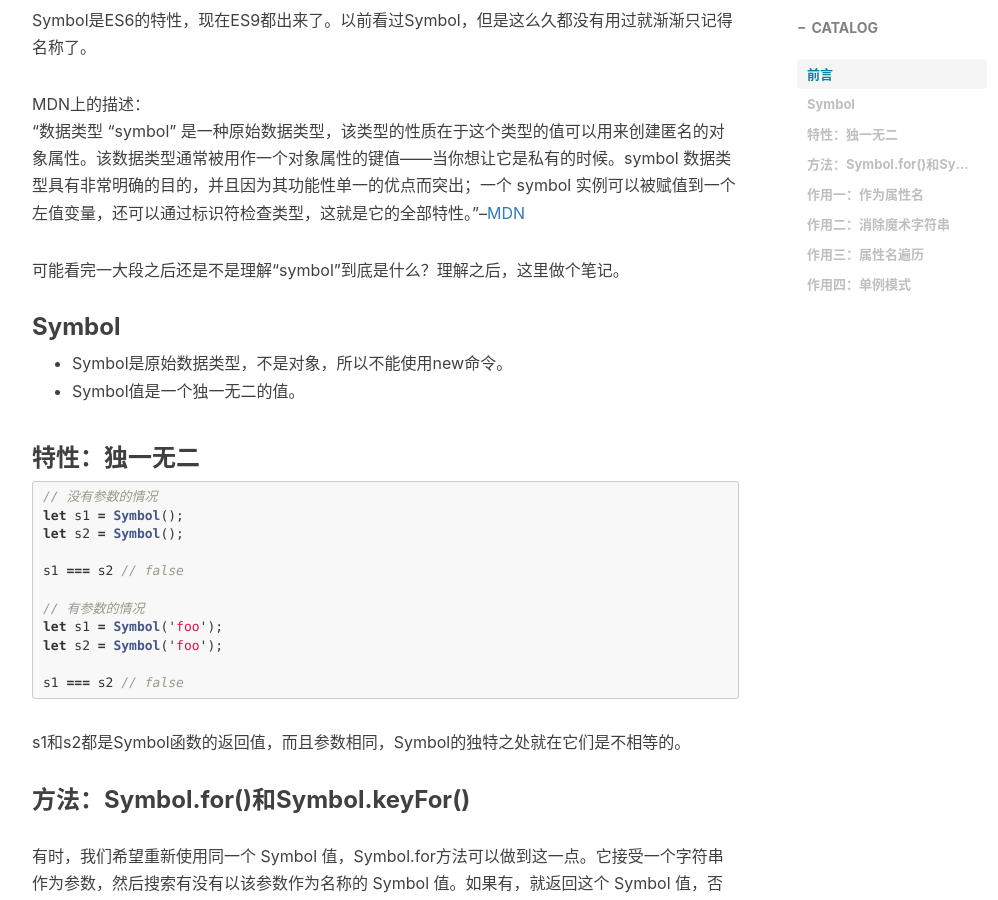
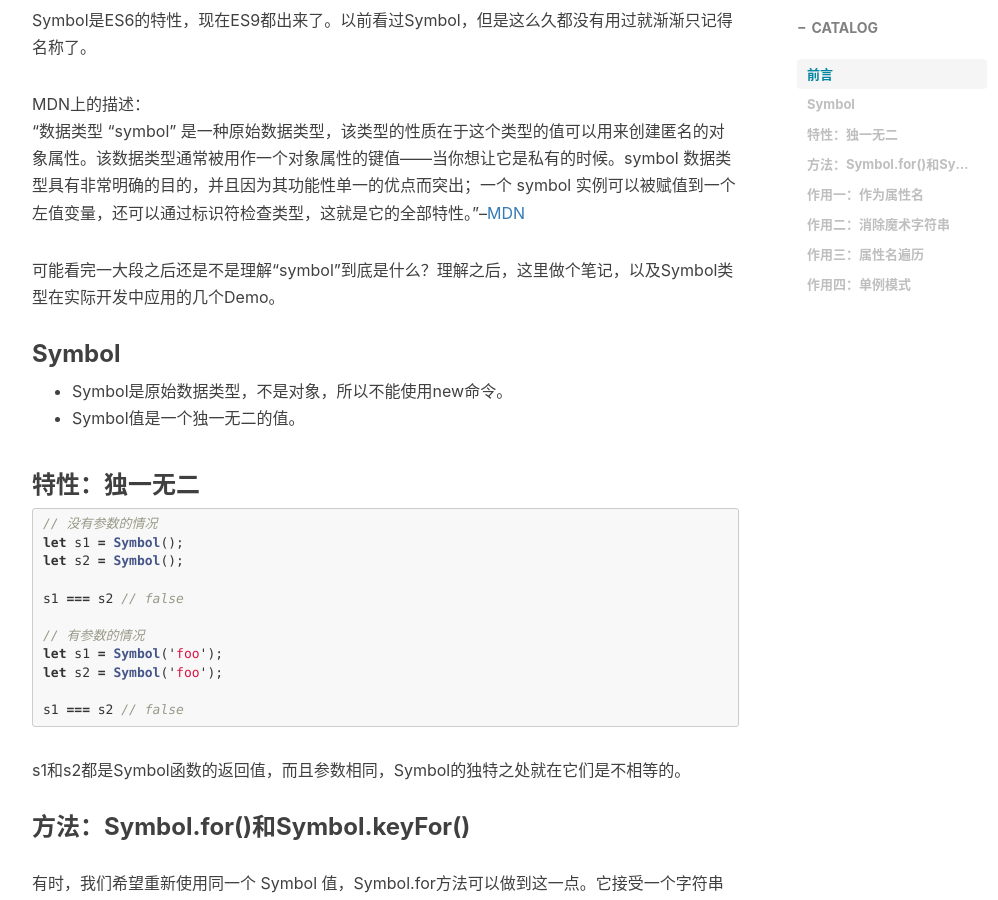
Before and after one commit to IdeaEcho/IdeaEcho.github.io, a Jekyll site: the page built from _posts/2019-4-15-symbol.md, in a window 1280 px wide and 900 px high, scrolled down 563 px. Shown: the whole window, without its empty margins (233-1231 px from the left). Built offline with Jekyll 4.4.1, drawn with Linux system fonts in a browser that asks for light colours; nearby versions of some CDN libraries; comment, search, counter and statistics services are not loaded.

Commit message:
chore:修改基本信息

```diff
--- a/_config.yml
+++ b/_config.yml
@@ -5,7 +5,7 @@
 SEOTitle: 陈淑瑶的博客 | Csy Blog
 header-img: img/home-bg2.jpg
 email: 6044407@qq.com
-description: "前端开发 | --- | 陈淑瑶，Web & Front-end Engineer | chenshuyao的个人博客呀"
+description: "前端开发 | 陈淑瑶，Web & Front-end Engineer | chenshuyao的个人博客呀"
 keyword: "陈淑瑶, 橙鼠药, chenshuyao, csy, 陈淑瑶的博客, Csy Blog, 博客, 前端, Web, Css, Javascript, vue"
 url: "https://chenshuyao.cn"              # your host, for absolute URL
 baseurl: ""                             # for example, '/blog' if your blog hosted on 'host/blog'
@@ -26,8 +26,8 @@
 
 # Sidebar settings
 sidebar: true                           # whether or not using Sidebar.
-sidebar-about-description: "Web Developer <br/> ---"
-sidebar-avatar: /img/avatar.png      # use absolute URL, seeing it's used in both `/` and `/about/`
+sidebar-about-description: "Web Developer <br/> 盐与律己，甜以待人 "
+sidebar-avatar: /img/avatar.jpg      # use absolute URL, seeing it's used in both `/` and `/about/`
 
 
 # Featured Tags
--- a/_posts/2019-4-15-symbol.md
+++ b/_posts/2019-4-15-symbol.md
@@ -18,7 +18,7 @@
 MDN上的描述：
 “数据类型 “symbol” 是一种原始数据类型，该类型的性质在于这个类型的值可以用来创建匿名的对象属性。该数据类型通常被用作一个对象属性的键值——当你想让它是私有的时候。symbol 数据类型具有非常明确的目的，并且因为其功能性单一的优点而突出；一个 symbol 实例可以被赋值到一个左值变量，还可以通过标识符检查类型，这就是它的全部特性。”--[MDN](https://developer.mozilla.org/zh-CN/docs/Glossary/Symbol)
 
-可能看完一大段之后还是不是理解“symbol”到底是什么？理解之后，这里做个笔记。
+可能看完一大段之后还是不是理解“symbol”到底是什么？理解之后，这里做个笔记，以及Symbol类型在实际开发中应用的几个Demo。
 
 ### Symbol
 
```
Also changed, not shown: _posts/2016-12-1-title.md (deleted, +0 -50 lines), img/avatar.jpg (added), img/avatar.png (deleted).
